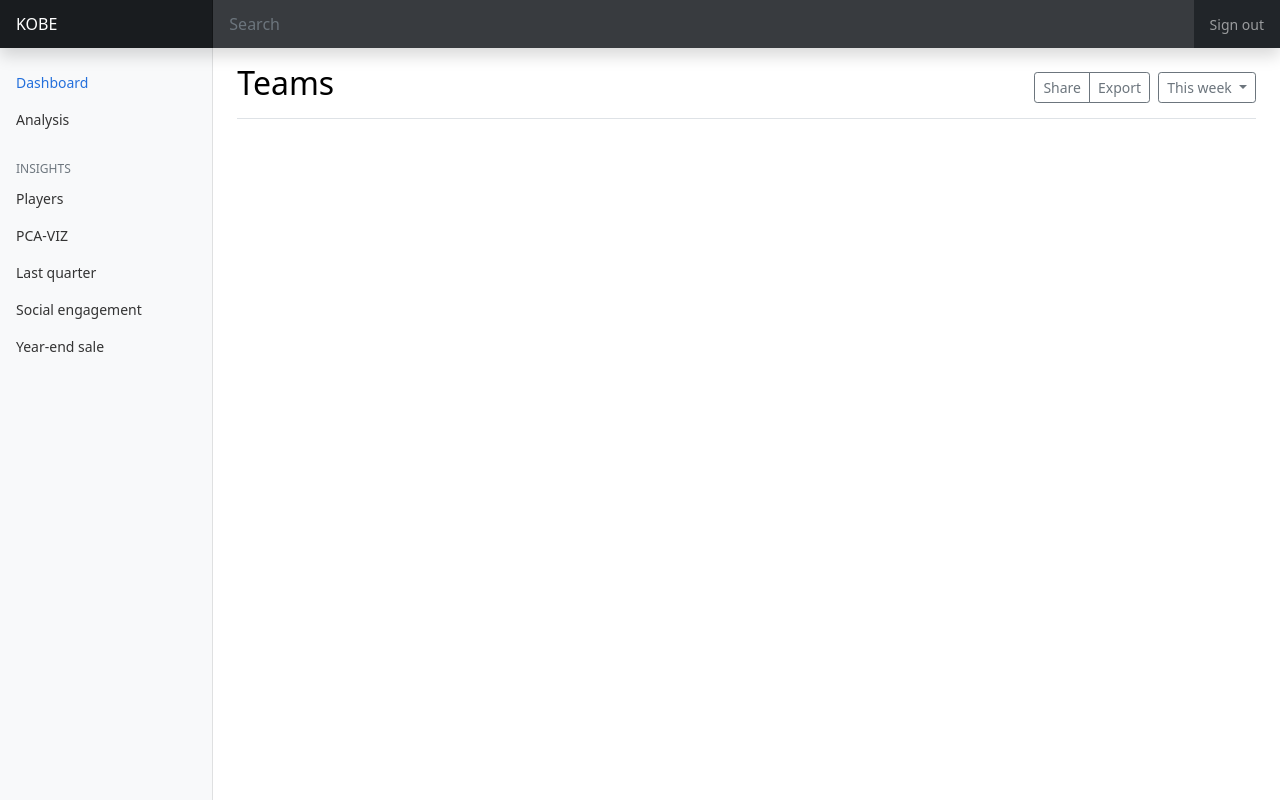
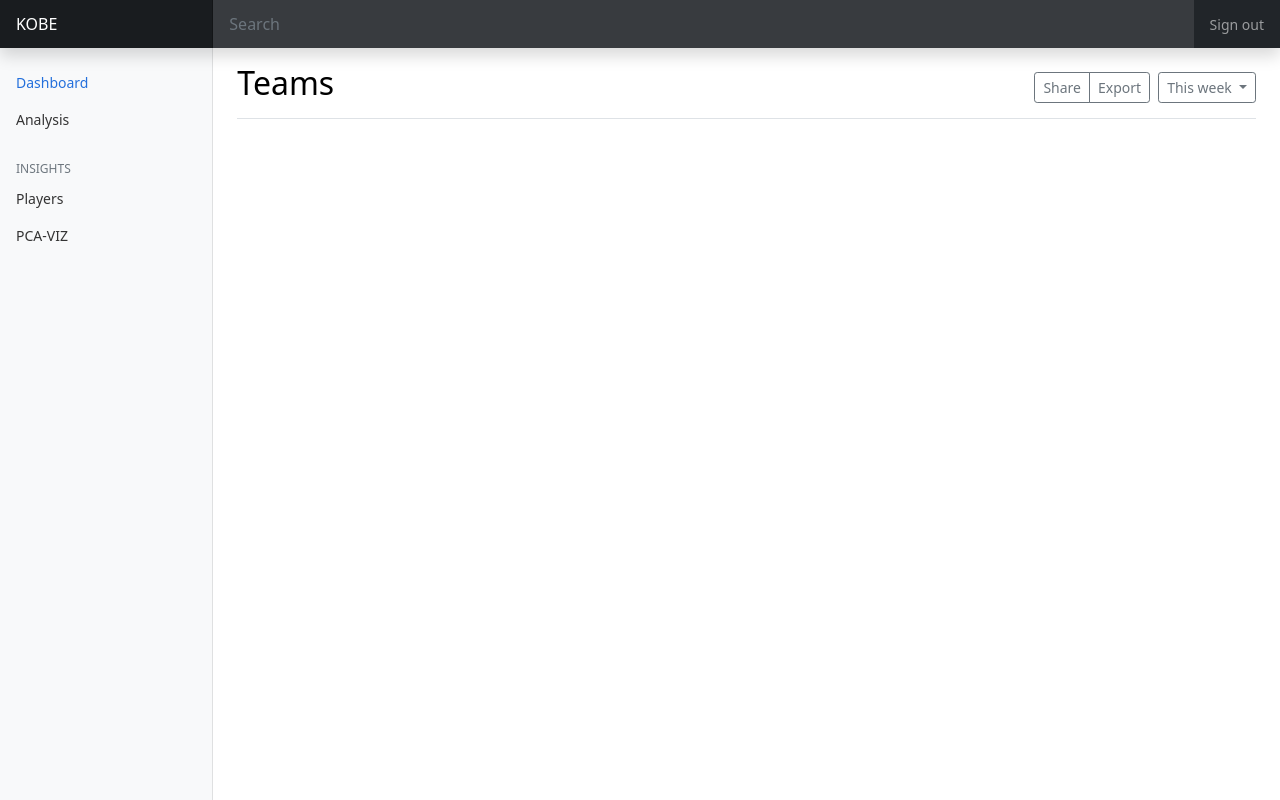
Before and after one commit to karanbheda/KOBE, a Flask app: page / in a window 1280 px wide. Run offline with Flask 2, Linux system fonts and the light colour scheme; data that the repository does not hold is empty; some libraries are stand-ins or nearby versions.

Commit message:
css changes

```diff
--- a/dao.py
+++ b/dao.py
@@ -40,13 +40,13 @@ def getWinProbData():
     return df
 
 def getPerformanceStats(team, season):
-    df = pd.read_sql_query('select 1.0*sum(expected)/sum(total) y, 1.0*sum(actual)/sum(total) x \
+    df = pd.read_sql_query('select 1.0*sum(expected)/sum(total) y, 1.0*sum(actual)/sum(total) x, max(elo) elo \
                             from \
-                            (select count(*) total, sum(case when elo_prob1 > elo_prob2 then 1 else 0 end) expected, sum(case when score1 > score2 then 1 else 0 end) actual \
+                            (select count(*) total, sum(case when elo_prob1 > elo_prob2 then 1 else 0 end) expected, sum(case when score1 > score2 then 1 else 0 end) actual, max(elo1_post) elo \
                             from nba_elo \
                             where team1 = \'' + team + '\' and season = ' + season + ' \
                             union \
-                            select count(*) total, sum(case when elo_prob2 > elo_prob1 then 1 else 0 end) expected, sum(case when score2 > score1 then 1 else 0 end) actual \
+                            select count(*) total, sum(case when elo_prob2 > elo_prob1 then 1 else 0 end) expected, sum(case when score2 > score1 then 1 else 0 end) actual, max(elo2_post) elo \
                             from nba_elo \
                             where team2 = \'' + team + '\' and season = ' + season + ') A', conn)
     return df
--- a/static/css/style.css
+++ b/static/css/style.css
@@ -153,3 +153,10 @@ g.slice > path.surface {
 .danger:hover {
     background-color:#ebcccc
 }
+
+.nextButton {
+    background: #2470dc;
+    color: white;
+    width: 25%;
+    margin: auto;
+}
--- a/static/js/main.js
+++ b/static/js/main.js
@@ -23,6 +23,39 @@ let selectorOptions = {
         step: 'all',
     }],
 };
+
+let teamColor = {
+    "ATL": "Red",
+    "BOS": "Green",
+    "BRK": "Gray",
+    "CHI": "Maroon",
+    "CHO": "Blue",
+    "CLE": "Black",
+    "DAL": "Turquoise",
+    "DEN": "Yellow",
+    "DET": "Silver",
+    "GSW": "Gold",
+    "HOU": "Crimson",
+    "IND": "Goldenrod",
+    "LAC": "Pink",
+    "LAL": "Purple",
+    "MEM": "Navy",
+    "MIA": "DarkRed",
+    "MIL": "DarkGreen",
+    "MIN": "Lime",
+    "NOP": "Bisque",
+    "NYK": "Orange",
+    "OKC": "LightGrey",
+    "ORL": "MidnightBlue",
+    "PHI": "DodgerBlue",
+    "PHO": "OrangeRed",
+    "POR": "Coral",
+    "SAC": "Olive",
+    "SAS": "DarkCyan",
+    "TOR": "Cyan",
+    "UTA": "DarkSlateGray",
+    "WAS": "Plum"
+}
 
 $(document).ready(function () {
     loadDashboard();
@@ -121,7 +154,7 @@ function getTeamInfo(team, season) {
         data.team = team
         loadWinLossPie(data, season);
         loadEloPlot(team, season);
-        setTimeout(() => loadMinByMinPlot(), 1000);
+        //setTimeout(() => loadMinByMinPlot(), 1000);
     })
 }
 
@@ -215,7 +248,7 @@ function loadEloPlot(team, season) {
             name: team,
             connectgaps: true,
             line: {
-                color: 'rgb(128, 0, 128)',
+                color: teamColor[team],
                 width: 1,
                 dash: '0px 52000px'
             },
@@ -278,7 +311,7 @@ function updateSeason(team, season) {
 let selectedTeams = new Set()
 function loadEloAnalysis() {
     fetchAsync("http://127.0.0.1:5000/getAllElo").then(elo => {
-        document.getElementById("canvas").innerHTML = '<div class="row"><div class="col-md-12 col-lg-12 px-md-12"><div id="all-elo-plot"></div></div><button type="button" class="btn btn-default" onclick="loadNextAnalysis()">Next</button></div>'
+        document.getElementById("canvas").innerHTML = '<div class="row"><div class="col-md-12 col-lg-12 px-md-12"><div id="all-elo-plot"></div></div><button type="button" class="btn btn-default nextButton" onclick="loadNextAnalysis()">Next</button></div>'
 
         let layout = {
             title: 'Trending records for each NBA Team',
@@ -322,6 +355,7 @@ function loadEloAnalysis() {
             plotCopy.x = elo[team].x;
             plotCopy.y = elo[team].y;
             plotCopy.name = team;
+            plotCopy.line.color = teamColor[team];
 
             if (i >= 4) {
                 plotCopy.visible = 'legendonly'
@@ -479,7 +513,7 @@ function loadNextAnalysis(season = 2015) {
             },
             marker: {
                 size: 12,
-                color: ["Red", "Gray", "Green", "Blue", "Maroon", "Black", "Turquoise", "Yellow", "Silver", "Gold", "Crimson", "Goldenrod", "Pink", "Purple", "Navy", "DarkRed", "DarkGreen", "Lime", "Bisque", "Orange", "LightGrey", "MidnightBlue", "DodgerBlue", "OrangeRed", "Coral", "Olive", "DarkCyan", "Cyan", "DarkSlateGray", "Plum"],
+                color: [],
                 colorscale: 'Jet',
             }
         };
@@ -488,6 +522,7 @@ function loadNextAnalysis(season = 2015) {
             plot.x.push(perfData[team].x)
             plot.y.push(perfData[team].y)
             plot.text.push(team)
+            plot.marker.color.push(teamColor[team])
         });
         Plotly.newPlot('perf-plot', [plot], layout);
     }).then(success => {
--- a/templates/dashboard.html
+++ b/templates/dashboard.html
@@ -90,24 +90,6 @@
                 PCA-VIZ
               </a>
             </li>
-            <li class="nav-item">
-              <a class="nav-link" href="#">
-                <span data-feather="file-text"></span>
-                Last quarter
-              </a>
-            </li>
-            <li class="nav-item">
-              <a class="nav-link" href="#">
-                <span data-feather="file-text"></span>
-                Social engagement
-              </a>
-            </li>
-            <li class="nav-item">
-              <a class="nav-link" href="#">
-                <span data-feather="file-text"></span>
-                Year-end sale
-              </a>
-            </li>
           </ul>
         </div>
       </nav>
```
